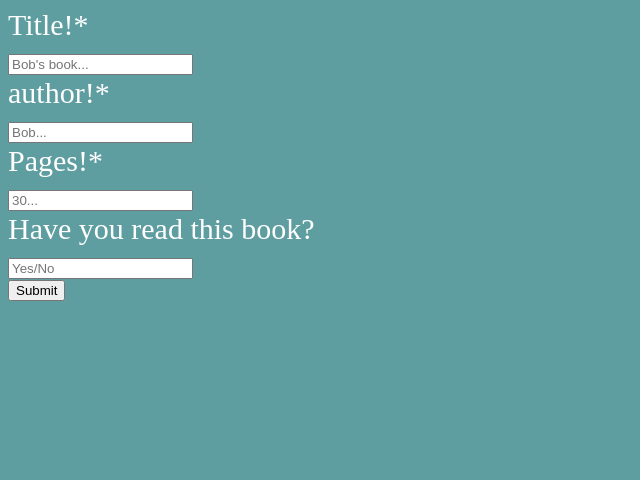
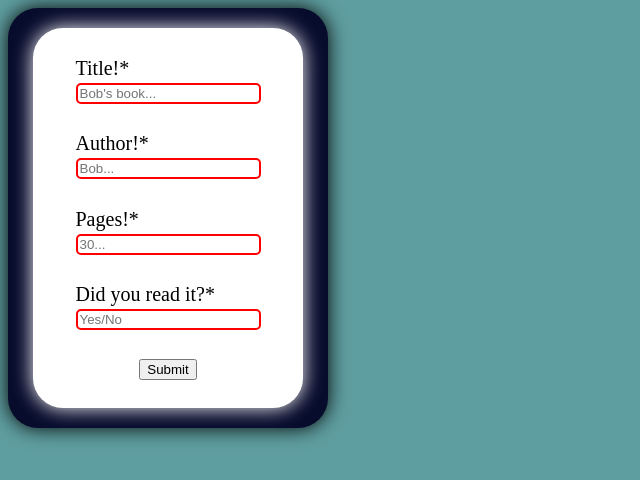
Before and after one commit to Wolfxela/Library-Odin, a plain HTML site: page index.html in a window 1280 px wide. Shown: the whole page, without its empty margins (0-640 px from the left). Drawn offline with Linux system fonts and the light colour scheme.

Commit message:
added style to the form, hover over inputs and box shadows

```diff
--- a/index.html
+++ b/index.html
@@ -17,17 +17,17 @@
         <form class="inputForm" action="">
 
                 <div>
-                    <label for="titleInput">
-                        <span>Title!*</span>
+                    <label class="formLabel" for="titleInput">
+                        <span class="formLabel">Title!*</span>
                         <br>
                         <input type="text" class="titleInput" name="titleInput" id="titleInput" placeholder="Bob's book..." required minlength="1" maxlength="20">
                     </label>
                 </div>
 
                 <div>
-                    <label for="authorInput">
+                    <label class="formLabel" for="authorInput">
 
-                        <span>author!*</span>
+                        <span class="formLabel">Author!*</span>
                         <br>
                         <input type="text" class="authorInput" name="authorInput" id="authorInput" placeholder="Bob..." required minlength="1" maxlength="20">
 
@@ -35,9 +35,9 @@
                 </div>
 
                 <div>
-                    <label for="pageNumbers">
+                    <label class="formLabel" for="pageNumbers">
 
-                        <span>Pages!*</span>
+                        <span class="formLabel">Pages!*</span>
                         <br>
                         <input type="number" class="pageNumbers" name="pageNumbers" id="pageNumbers" placeholder="30..." required minlength="1" maxlength="1000">
                     </label>
@@ -45,10 +45,10 @@
 
 
                 <div>
-                    <label for="haveYouRead">
-                        <span>Have you read this book?</span>
+                    <label class="formLabel" for="haveYouRead">
+                        <span class="formLabel">Did you read it?*</span>
                         <br>
-                        <input type="text" class="haveYouRead" name="haveYouRead" id="haveYouRead" placeholder="Yes/No" pattern="(Yes|No|yes|no|y|n|Y|N) /gi" required minlength="1" maxlength="3">
+                        <input type="text" class="haveYouRead" name="haveYouRead" id="haveYouRead" placeholder="Yes/No" pattern="(Yes|No|yes|no|y|n|Y|N)" required minlength="1" maxlength="3">
                     </label>
                 </div>
 
--- a/style.css
+++ b/style.css
@@ -109,3 +109,56 @@ label
     text-shadow: -1px 0 #FFD700, 0 1px #FFD700, 1px 0 #FFD700, 0 -1px #FFD700;
     box-shadow: 0px 4px 3px -3px rgb(255, 255, 255);
 }
+.formDiv
+{
+    background-color: #070b2c;
+    box-shadow: 0px 0px 20px 0px black;
+    width: 300px;
+    height: 400px;
+    border-radius: 30px;
+    padding: 10px;
+    display: flex;
+    justify-content: center;
+    align-items: center;
+
+}
+.formLabel
+{
+    color: black;
+    font-size: 20px;
+
+}
+.inputForm
+{
+    display: flex;
+    flex-direction: column;
+    justify-content: space-evenly;
+    align-items: center;
+    background-color: white;
+    height: 95%;
+    width: 90%;
+    border-radius: 30px;
+    box-shadow: 0px 0px 20px 0px #ffffff;
+
+}
+
+input
+{
+    border-radius: 5px;
+}
+input:valid
+{
+    border-color: #09ff00;
+    border-style: solid;
+}
+input:invalid
+{
+    border-color: #ff0000;
+    border-style: solid;
+}
+input:hover
+{
+    border-color:#0094d3;
+    box-shadow: 0px 0px 10px 0px #0094d3;
+    border-style: solid;
+}
```
